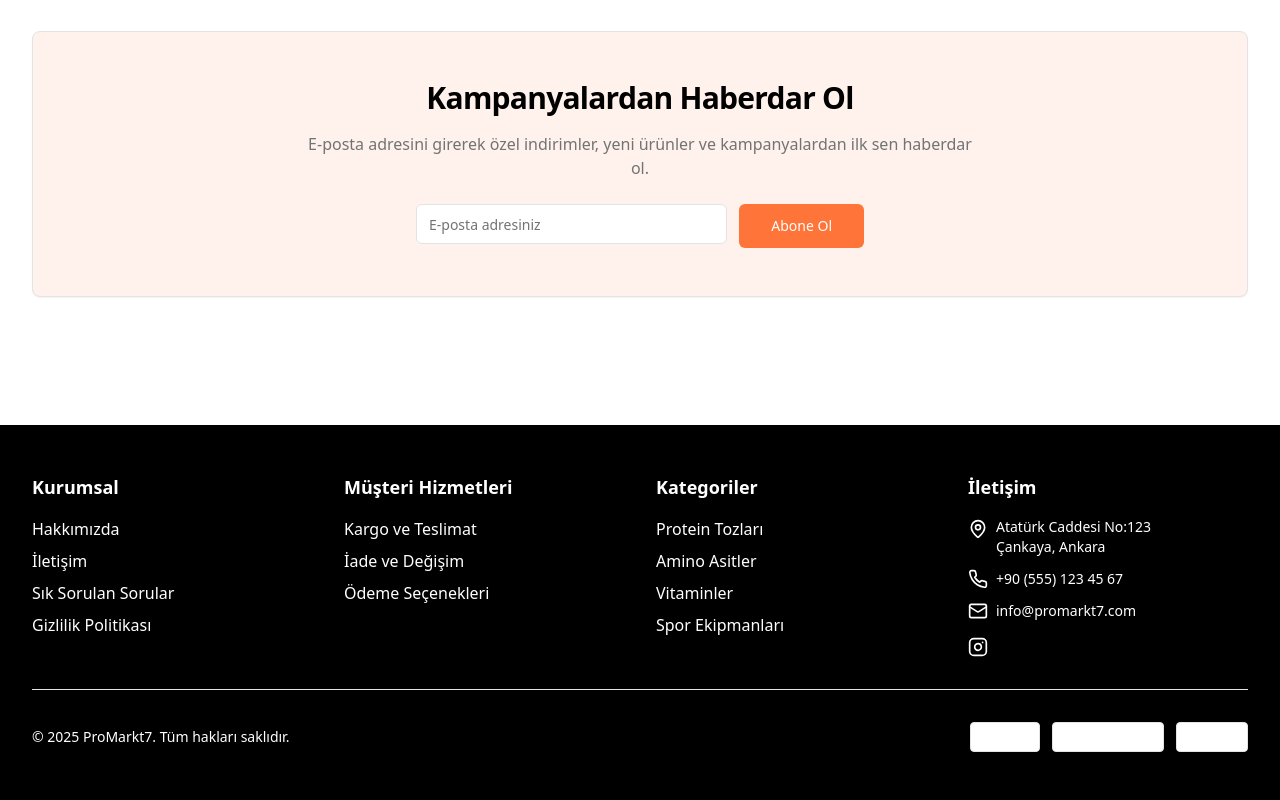
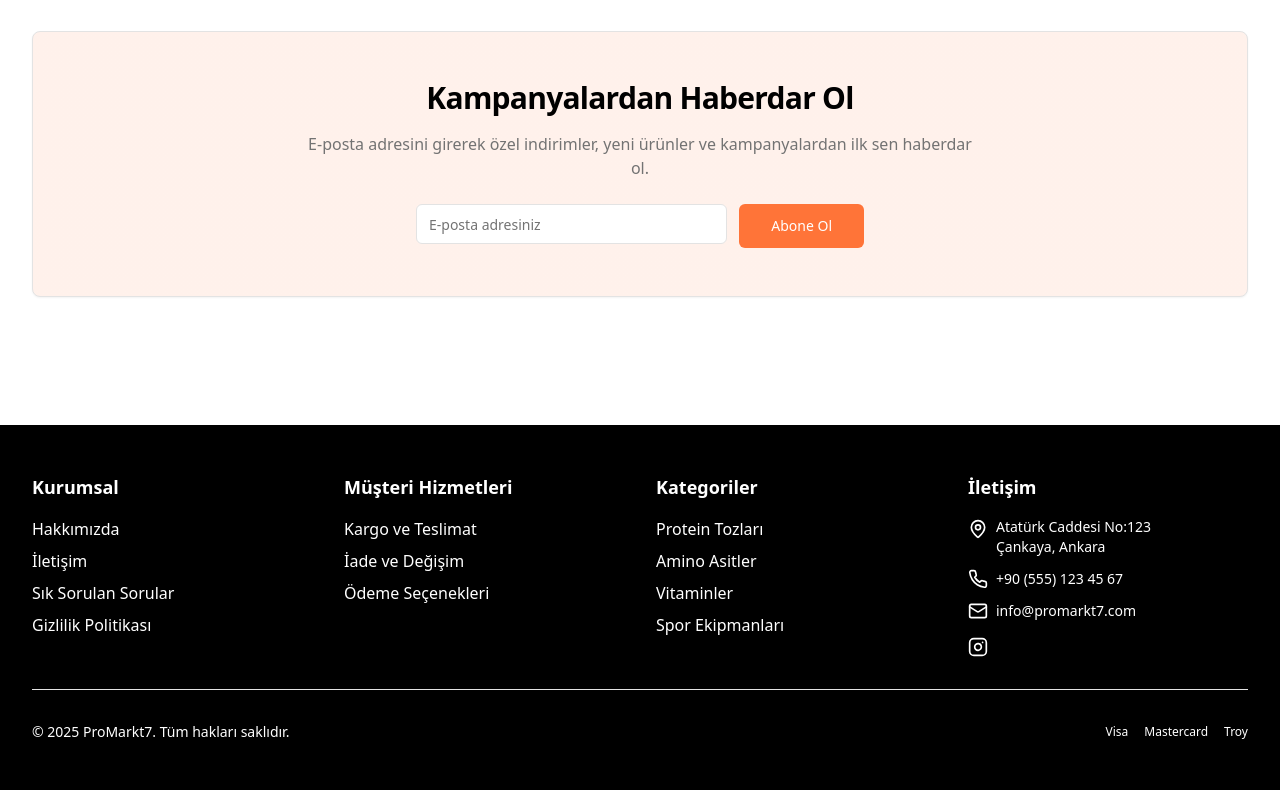
Before and after one commit to woozyalvin-maker/promarkt7-magaza, a React (Vite) app: page / in a window 1280 px wide. Shown: the part 2967-3767 px from the top of the page. Built offline with nearby package versions, Linux system fonts and the light colour scheme; the HTML template or start-up script is replaced by a standard one.

Commit message:
Remove icons from footer

```diff
--- a/src/components/Footer.tsx
+++ b/src/components/Footer.tsx
@@ -1,5 +1,5 @@
 import { Link } from 'react-router-dom';
-import { Instagram, Mail, Phone, MapPin, CreditCard } from 'lucide-react';
+import { Instagram, Mail, Phone, MapPin } from 'lucide-react';
 
 const Footer = () => {
   const currentYear = new Date().getFullYear();
@@ -126,19 +126,10 @@ const Footer = () => {
               © {currentYear} ProMarkt7. Tüm hakları saklıdır.
             </p>
 
-            <div className="flex gap-3 text-xs">
-              <div className="flex items-center gap-1.5 px-3 py-1.5 bg-background border border-border rounded">
-                <CreditCard className="h-4 w-4" />
-                <span>Visa</span>
-              </div>
-              <div className="flex items-center gap-1.5 px-3 py-1.5 bg-background border border-border rounded">
-                <CreditCard className="h-4 w-4" />
-                <span>Mastercard</span>
-              </div>
-              <div className="flex items-center gap-1.5 px-3 py-1.5 bg-background border border-border rounded">
-                <CreditCard className="h-4 w-4" />
-                <span>Troy</span>
-              </div>
+            <div className="flex gap-4 text-xs">
+              <span>Visa</span>
+              <span>Mastercard</span>
+              <span>Troy</span>
             </div>
           </div>
         </div>
```
